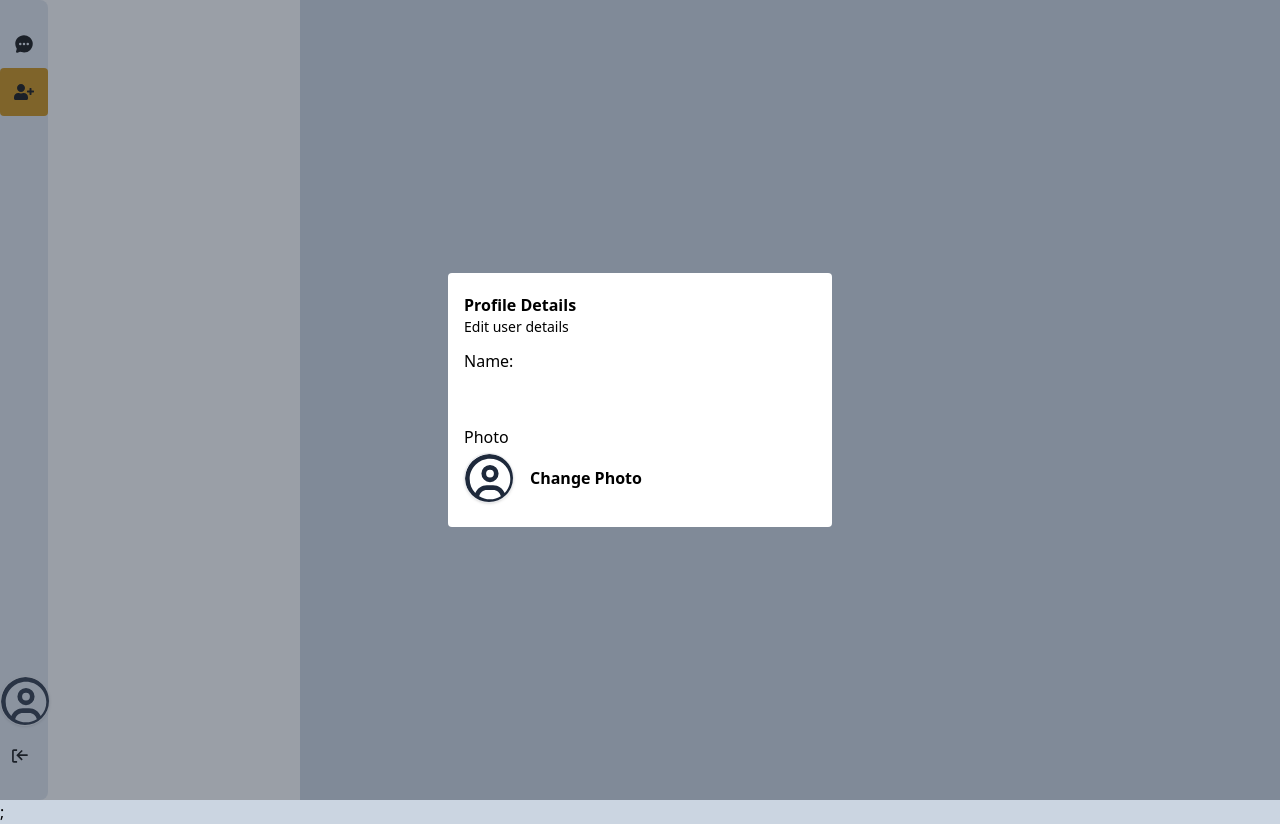
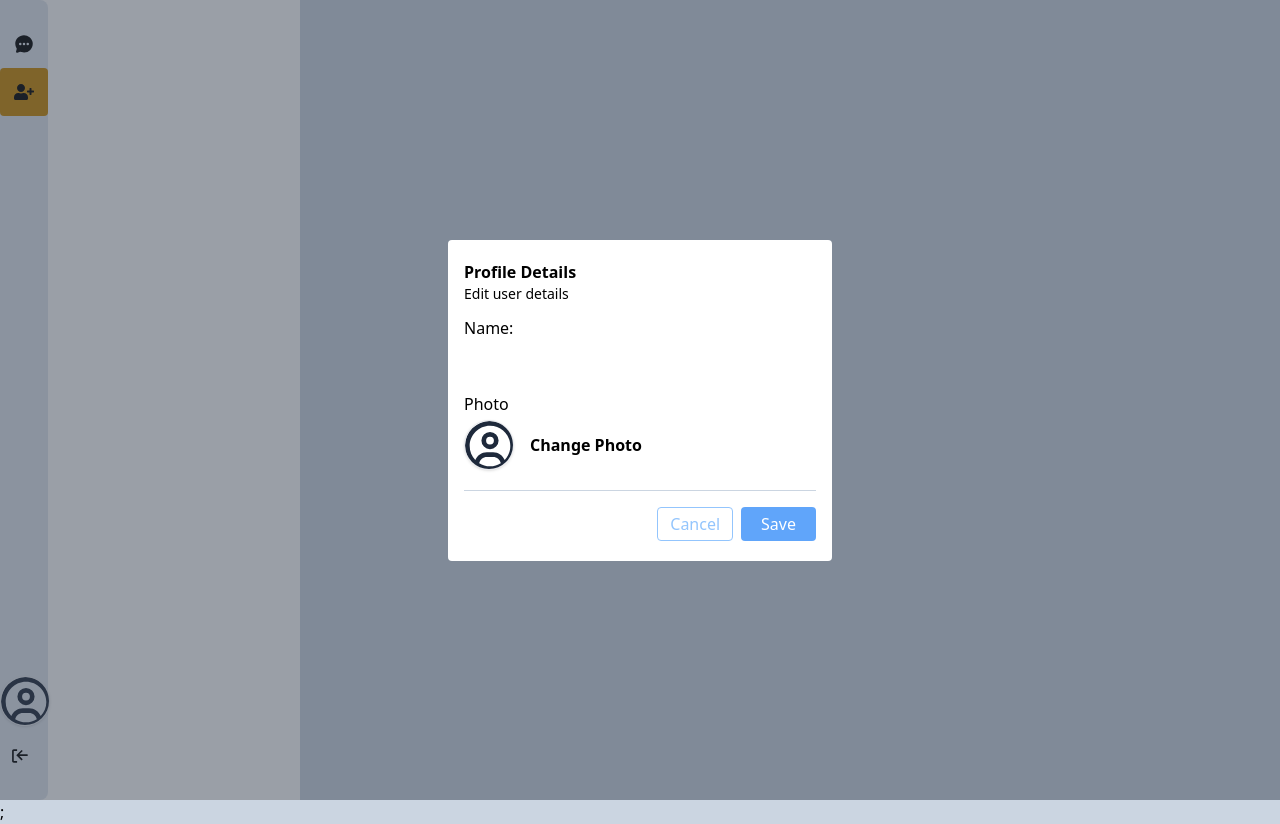
Before and after one commit to alishasedai/Js-Learning-, a React (Create React App) app in the folder chatApp/client/: page / in a window 1280 px wide. Built offline with nearby package versions, Linux system fonts and the light colour scheme; no server answers.

Commit message:
cancel button worked now

```diff
--- /dev/null
+++ b/chatApp/client/src/components/Divider.js
@@ -0,0 +1,11 @@
+import React from 'react'
+
+const Divider = () => {
+  return (
+    <div className='p-[0.5px] bg-slate-300 my-1 '>
+
+    </div>
+  )
+}
+
+export default Divider
--- a/chatApp/client/src/components/EditUserDetails.js
+++ b/chatApp/client/src/components/EditUserDetails.js
@@ -1,6 +1,8 @@
 import React, { useEffect } from 'react'
 import { useState } from 'react'
 import Avatar from './Avatar'
+import uploadFile from "../helpers/uploadFile"
+import Divider from './Divider'
 
 const EditUserDetails = ({onClose,user}) => {
     const [data,setData] = useState({
@@ -26,7 +28,23 @@ const EditUserDetails = ({onClose,user}) => {
         })
 
     }
-    const handleUploadPhoto = () => {
+    const handleUploadPhoto = async(e) => {
+        const file = e.target.files[0];
+        const uploadPhoto = await uploadFile(file);
+
+        setData((prev) => {
+            return {
+                ...prev,
+                profile_pic: uploadPhoto?.url
+            }
+        })
+    }
+
+    const handleSubmit = async(e) => {
+        e.preventDefault();
+        e.stopPropagation()
+    }
+    const handleOPenUploadPhoto = () => {
 
     }
   return (
@@ -34,7 +52,7 @@ const EditUserDetails = ({onClose,user}) => {
       <div className="bg-white p-4 py-5 m-1 rounded w-full max-w-sm">
         <h2 className="font-semibold">Profile Details</h2>
         <p className="text-sm">Edit user details</p>
-        <form className="grid gap-3 mt-3">
+        <form className="grid gap-3 mt-3" onSubmit={handleSubmit}>
           <div className="flex flex-col gap-2">
             <label htmlFor="name">Name:</label>
             <input
@@ -44,25 +62,30 @@ const EditUserDetails = ({onClose,user}) => {
               value={data.name}
               onChange={handleOnChange}
               className="w-full py-1 px-2 focus:outline-blue-300 border-spacing-0.5 "
-              html
+
             />
           </div>
           <div>
             <label htmlFor="profile_pic">Photo</label>
-           <div className='my-1 flex items-center gap-4'>
+            <div className="my-1 flex items-center gap-4">
               <Avatar
                 width={50}
                 height={50}
                 // imageUrl={data?.profile_pic}
                 name={data?.name}
               />
-            <button className='font-semibold'>Change Photo</button>
+              <button className="font-semibold" onClick={handleOPenUploadPhoto}>Change Photo</button>
               <input
-            type='file'
-            className='hidden'
+                type="file"
+                className="hidden"
                 onChange={handleUploadPhoto}
               />
             </div>
+          </div>
+          <Divider/>
+          <div className='flex gap-2 w-fit ml-auto '>
+            <button type='button' onClick={onClose} className='border border-blue-300 text-blue-300     rounded py-1 px-3 hover:bg-blue-300 hover:text-white'>Cancel</button>
+            <button type='submit' onSubmit={handleSubmit} className='bg-blue-400 text-white rounded py-1 px-5'>Save</button>
           </div>
         </form>
       </div>
--- a/chatApp/client/src/components/Sidebar.js
+++ b/chatApp/client/src/components/Sidebar.js
@@ -52,7 +52,7 @@ const Sidebar = () => {
       {/*Edit user details*/}
       {
         editUserOpen && (
-          <EditUserDetails onClose={() => setEditUserOpen(true)} user={user}/>
+          <EditUserDetails onClose={() => setEditUserOpen(false)} user={user}/>
         )
       }
     </div>
```
Lines whose indentation alone changed are shown as unchanged.
